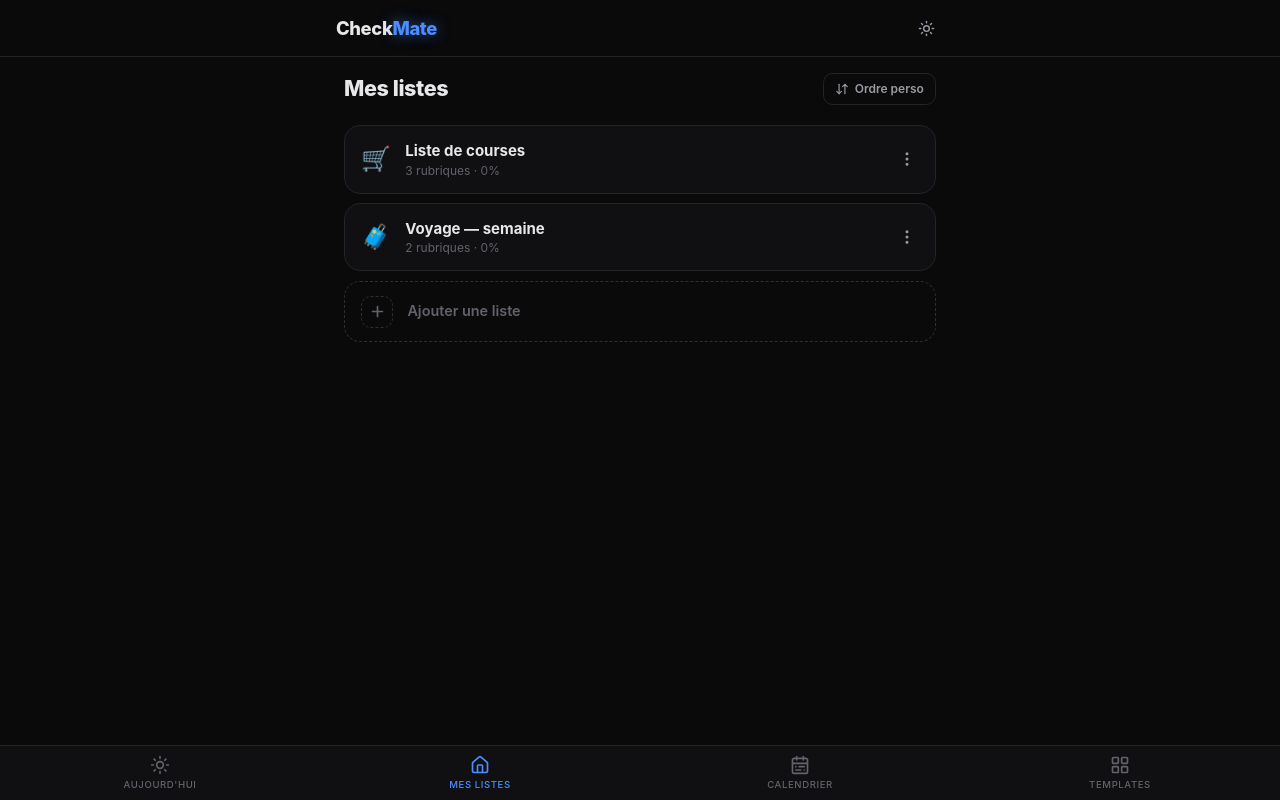
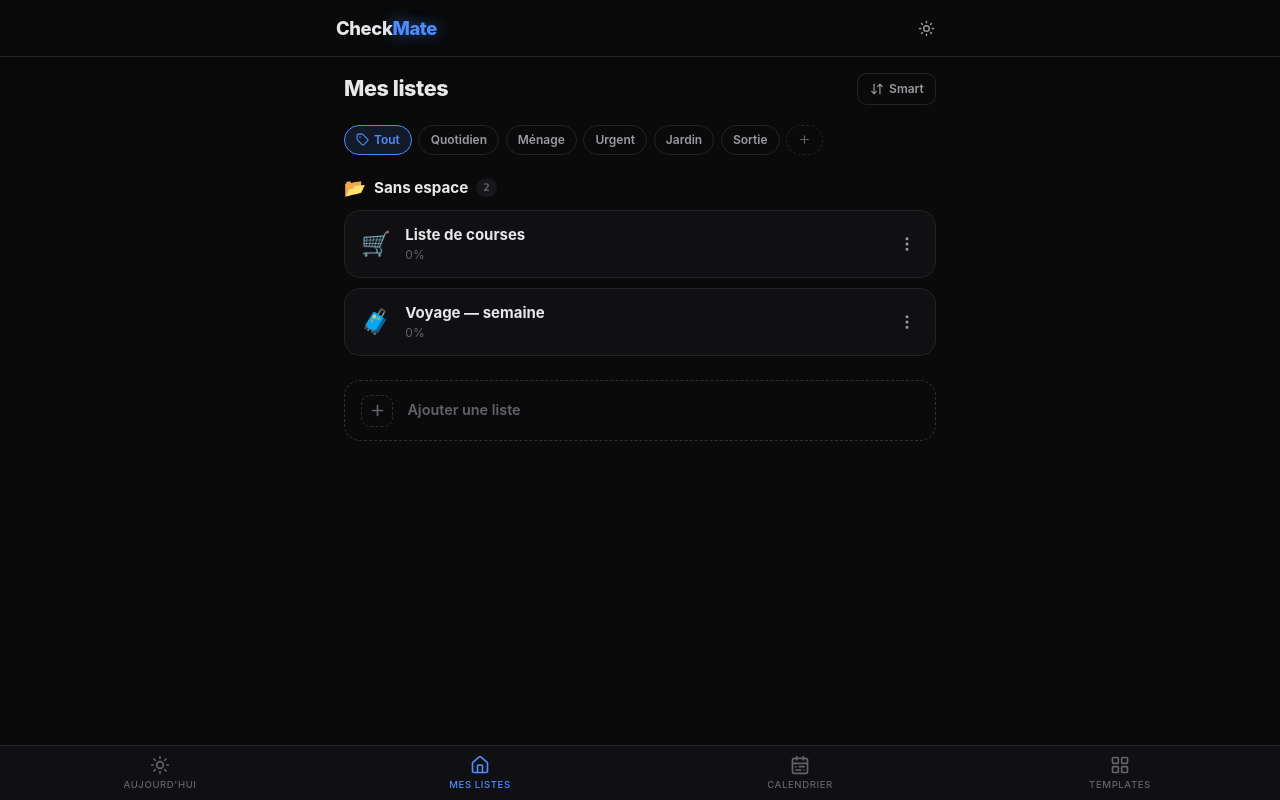
Before and after one commit to clementdelafontaine/check-mate-front, a Vue app in the folder front/: page / in a window 1280 px wide. Built offline with nearby package versions, Linux system fonts and the light colour scheme.

Commit message:
front: home grouped by spaces, label filter bar, smart sort, enriched list creation form (space, labels, date range)
Co-authored-by: clementdelafontaine <clementdelafontaine@users.noreply.github.com>

```diff
--- a/front/src/views/HomeView.vue
+++ b/front/src/views/HomeView.vue
@@ -1,14 +1,12 @@
 <script setup>
 import { ref, computed } from 'vue'
-import { useRouter } from 'vue-router'
 import { useChecklistsStore } from '../stores/checklists'
 import { useUndoToast } from '../composables/useUndoToast'
 import ItemCard from '../components/ItemCard.vue'
 import AddCard from '../components/AddCard.vue'
-import { X, LayoutGrid, FilePlus2, ArrowDownUp } from 'lucide-vue-next'
+import { X, LayoutGrid, FilePlus2, ArrowDownUp, Plus, Tag } from 'lucide-vue-next'
 
 const store = useChecklistsStore()
-const router = useRouter()
 const toast = useUndoToast()
 
 const progressOf = (list) => {
@@ -17,23 +15,46 @@ const progressOf = (list) => {
   const done = items.filter((i) => i.checked).length
   return Math.round((done / items.length) * 100)
 }
+const isActive = (list) => list.sections.some((s) => s.items.some((i) => !i.checked))
 
-const sortBy = ref('manual')
-const sortedLists = computed(() => {
+const sortBy = ref('smart')
+const sortOptions = [
+  { id: 'smart', label: 'Smart' },
+  { id: 'name', label: 'A→Z' },
+  { id: 'progress', label: 'Prog.' }
+]
+function cycleSort() {
+  const i = sortOptions.findIndex((o) => o.id === sortBy.value)
+  sortBy.value = sortOptions[(i + 1) % sortOptions.length].id
+}
+const sortLabel = computed(() => sortOptions.find((o) => o.id === sortBy.value)?.label ?? '')
+
+const labelFilter = ref(null)
+const filteredLists = computed(() => {
+  let lists = labelFilter.value
+    ? store.lists.filter((l) => l.labelIds?.includes(labelFilter.value))
+    : store.lists
   if (sortBy.value === 'name') {
-    return [...store.lists].sort((a, b) => a.name.localeCompare(b.name, 'fr'))
+    lists = [...lists].sort((a, b) => a.name.localeCompare(b.name, 'fr'))
+  } else if (sortBy.value === 'progress') {
+    lists = [...lists].sort((a, b) => progressOf(b) - progressOf(a))
+  } else {
+    lists = [...lists].sort((a, b) => Number(isActive(b)) - Number(isActive(a)))
   }
-  if (sortBy.value === 'progress') {
-    return [...store.lists].sort((a, b) => progressOf(b) - progressOf(a))
+  return lists
+})
+
+const spaceFilter = ref(null)
+const listsBySpace = computed(() => {
+  const groups = []
+  for (const space of store.spaces) {
+    const lists = filteredLists.value.filter((l) => l.spaceId === space.id)
+    if (lists.length) groups.push({ space, lists })
   }
-  return store.lists
+  const orphans = filteredLists.value.filter((l) => !l.spaceId || !store.spaceById(l.spaceId))
+  if (orphans.length) groups.push({ space: { id: '__none', name: 'Sans espace', emoji: '📂' }, lists: orphans })
+  return groups
 })
-function cycleSort() {
-  sortBy.value = sortBy.value === 'manual' ? 'name' : sortBy.value === 'name' ? 'progress' : 'manual'
-}
-const sortLabel = computed(
-  () => ({ manual: 'Ordre perso', name: 'A→Z', progress: 'Progression' }[sortBy.value])
-)
 
 function removeList(list) {
   const payload = store.removeList(list.id)
@@ -45,6 +66,10 @@ const showForm = ref(false)
 const pickedTemplateId = ref(null)
 const newName = ref('')
 const newEmoji = ref('📋')
+const newSpaceId = ref('')
+const newLabelIds = ref([])
+const newStartDate = ref('')
+const newEndDate = ref('')
 
 const EMOJIS = ['📋', '🛒', '🧳', '🏠', '✈️', '🎒', '🎁', '📝', '🌟', '🧹', '🔧', '💊']
 
@@ -60,19 +85,31 @@ function pick(id) {
   const tpl = id === 'blank' ? null : store.templateById(id)
   newName.value = tpl ? tpl.name : ''
   newEmoji.value = tpl ? tpl.emoji : '📋'
+  newSpaceId.value = store.spaces[0]?.id ?? ''
+  newLabelIds.value = []
+  newStartDate.value = ''
+  newEndDate.value = ''
+}
+
+function toggleNewLabel(id) {
+  const i = newLabelIds.value.indexOf(id)
+  if (i === -1) newLabelIds.value.push(id)
+  else newLabelIds.value.splice(i, 1)
 }
 
 function create() {
   const name = newName.value.trim()
   if (!name) return
-  if (pickedTemplateId.value === 'blank') {
-    store.createEmptyList(name, newEmoji.value)
-  } else {
-    store.createListFromTemplate(pickedTemplateId.value, name, newEmoji.value)
+  const created =
+    pickedTemplateId.value === 'blank'
+      ? store.createEmptyList(name, newEmoji.value, newSpaceId.value, newLabelIds.value, newStartDate.value || null, newEndDate.value || null)
+      : store.createListFromTemplate(pickedTemplateId.value, name, newEmoji.value, newSpaceId.value)
+  if (pickedTemplateId.value !== 'blank') {
+    for (const id of newLabelIds.value) store.toggleListLabel(created.id, id)
+    if (newStartDate.value) store.setListDates(created.id, newStartDate.value, newEndDate.value || null)
   }
   showForm.value = false
   pickedTemplateId.value = null
-  newName.value = ''
   toast.show('Liste créée')
 }
 
@@ -81,6 +118,19 @@ function closeAll() {
   showForm.value = false
   pickedTemplateId.value = null
   newName.value = ''
+}
+
+const showNewLabelForm = ref(false)
+const newLabelName = ref('')
+const newLabelColor = ref('#4d8dff')
+const LABEL_COLORS = ['#4d8dff', '#f5a524', '#e5484d', '#3fb950', '#a371f7', '#ea4aaa']
+
+function createLabel() {
+  const name = newLabelName.value.trim()
+  if (!name) return
+  store.addLabel(name, newLabelColor.value)
+  newLabelName.value = ''
+  showNewLabelForm.value = false
 }
 </script>
 
@@ -93,18 +143,75 @@ function closeAll() {
       </button>
     </div>
 
+    <div class="label-bar">
+      <button
+        class="label-chip all"
+        :class="{ active: !labelFilter }"
+        @click="labelFilter = null"
+      >
+        <Tag :size="13" /> Tout
+      </button>
+      <button
+        v-for="label in store.labels"
+        :key="label.id"
+        class="label-chip"
+        :class="{ active: labelFilter === label.id }"
+        :style="{ '--chip-color': label.color }"
+        @click="labelFilter = labelFilter === label.id ? null : label.id"
+      >
+        {{ label.name }}
+      </button>
+      <button class="label-chip add" @click="showNewLabelForm = true">
+        <Plus :size="13" />
+      </button>
+    </div>
+
+    <section v-for="group in listsBySpace" :key="group.space.id" class="space-group">
+      <h2 class="space-title">
+        <span class="space-emoji">{{ group.space.emoji }}</span>
+        {{ group.space.name }}
+        <span class="space-count font-mono">{{ group.lists.length }}</span>
+      </h2>
       <ul class="lists">
-      <li v-for="list in sortedLists" :key="list.id">
+        <li v-for="list in group.lists" :key="list.id">
           <ItemCard
             :to="`/list/${list.id}`"
             :emoji="list.emoji"
             :name="list.name"
-          :meta="`${list.sections.length} rubriques · ${progressOf(list)}%`"
+            :meta="`${progressOf(list)}%`"
             @delete="removeList(list)"
           />
         </li>
+      </ul>
+    </section>
+
+    <ul class="lists">
       <li><AddCard label="Ajouter une liste" @click="showTemplatePicker = true" /></li>
     </ul>
+
+    <div v-if="showNewLabelForm" class="overlay" @click.self="showNewLabelForm = false">
+      <div class="dialog">
+        <div class="dialog-head">
+          <span class="font-mono dialog-title">Nouvelle étiquette</span>
+          <button class="icon-btn" aria-label="Fermer" @click="showNewLabelForm = false"><X :size="18" /></button>
+        </div>
+        <form @submit.prevent="createLabel">
+          <input v-model="newLabelName" class="input" type="text" placeholder="Nom de l'étiquette" autofocus />
+          <div class="color-row">
+            <button
+              v-for="c in LABEL_COLORS"
+              :key="c"
+              type="button"
+              class="color-dot"
+              :class="{ active: newLabelColor === c }"
+              :style="{ background: c }"
+              @click="newLabelColor = c"
+            />
+          </div>
+          <button type="submit" class="submit">Créer</button>
+        </form>
+      </div>
+    </div>
 
     <div v-if="showTemplatePicker" class="overlay" @click.self="closeAll">
       <div class="dialog">
@@ -161,6 +268,32 @@ function closeAll() {
             </button>
           </div>
           <input v-model="newName" class="input" type="text" placeholder="Nom de la liste" autofocus />
+
+          <select v-model="newSpaceId" class="input select">
+            <option value="" disabled>Espace…</option>
+            <option v-for="s in store.spaces" :key="s.id" :value="s.id">{{ s.emoji }} {{ s.name }}</option>
+          </select>
+
+          <div class="labels-row">
+            <button
+              v-for="label in store.labels"
+              :key="label.id"
+              type="button"
+              class="label-chip"
+              :class="{ active: newLabelIds.includes(label.id) }"
+              :style="{ '--chip-color': label.color }"
+              @click="toggleNewLabel(label.id)"
+            >
+              {{ label.name }}
+            </button>
+          </div>
+
+          <div class="dates-row">
+            <input v-model="newStartDate" class="input date" type="date" />
+            <span class="date-sep">→</span>
+            <input v-model="newEndDate" class="input date" type="date" />
+          </div>
+
           <button type="submit" class="submit">Créer</button>
         </form>
       </div>
@@ -182,11 +315,58 @@ function closeAll() {
   border: 1px solid var(--line);
   border-radius: 0.6rem;
   color: var(--ink-muted);
-  transition: border-color 0.15s, color 0.15s;
 }
 .sort-btn:active {
   border-color: var(--accent-dim);
   color: var(--accent);
+}
+.label-bar {
+  display: flex;
+  flex-wrap: wrap;
+  gap: 0.4rem;
+  margin-bottom: 1.25rem;
+}
+.label-chip {
+  display: flex;
+  align-items: center;
+  gap: 0.3rem;
+  padding: 0.32rem 0.7rem;
+  font-size: 0.75rem;
+  font-weight: 600;
+  border: 1px solid var(--line);
+  border-radius: 999px;
+  color: var(--ink-muted);
+  transition: border-color 0.15s, color 0.15s, background 0.15s;
+}
+.label-chip.active {
+  border-color: var(--chip-color, var(--accent));
+  color: var(--chip-color, var(--accent));
+  background: color-mix(in srgb, var(--chip-color, var(--accent)) 12%, transparent);
+}
+.label-chip.add {
+  border-style: dashed;
+  color: var(--ink-faint);
+}
+.space-group {
+  margin-bottom: 1.5rem;
+}
+.space-title {
+  display: flex;
+  align-items: center;
+  gap: 0.5rem;
+  margin: 0 0 0.6rem;
+  font-size: 0.95rem;
+  font-weight: 700;
+}
+.space-emoji {
+  font-size: 1.1rem;
+}
+.space-count {
+  font-size: 0.65rem;
+  color: var(--ink-faint);
+  background: var(--bg-2);
+  padding: 0.1rem 0.45rem;
+  border-radius: 999px;
 }
 .lists {
   list-style: none;
@@ -209,6 +389,8 @@ function closeAll() {
 }
 .dialog {
   width: min(22rem, 100%);
+  max-height: calc(100dvh - 3rem);
+  overflow-y: auto;
   border: 1px solid var(--line);
   border-radius: 1rem;
   background: var(--bg-1);
@@ -236,6 +418,22 @@ function closeAll() {
   border-radius: 0.5rem;
   color: var(--ink-muted);
 }
+.color-row {
+  display: flex;
+  gap: 0.5rem;
+  margin-bottom: 0.75rem;
+}
+.color-dot {
+  width: 1.9rem;
+  height: 1.9rem;
+  border-radius: 999px;
+  border: 2px solid transparent;
+  transition: border-color 0.15s, transform 0.1s;
+}
+.color-dot.active {
+  border-color: var(--ink);
+  transform: scale(1.12);
+}
 .picker-list {
   display: flex;
   flex-direction: column;
@@ -250,7 +448,6 @@ function closeAll() {
   border: 1px solid var(--line);
   border-radius: 0.75rem;
   text-align: left;
-  transition: border-color 0.15s;
 }
 .picker-item:active {
   border-color: var(--accent-dim);
@@ -301,7 +498,6 @@ function closeAll() {
   font-size: 1.2rem;
   border: 1px solid var(--line);
   border-radius: 0.6rem;
-  transition: border-color 0.15s;
 }
 .emoji-choice.active {
   border-color: var(--accent);
@@ -316,9 +512,34 @@ function closeAll() {
   color: var(--ink);
   outline: none;
   margin-bottom: 0.6rem;
+  color-scheme: dark;
+}
+html[data-theme='light'] .input {
+  color-scheme: light;
 }
 .input:focus {
   border-color: var(--accent-dim);
+}
+.select {
+  appearance: none;
+}
+.labels-row {
+  display: flex;
+  flex-wrap: wrap;
+  gap: 0.4rem;
+  margin-bottom: 0.75rem;
+}
+.dates-row {
+  display: flex;
+  align-items: center;
+  gap: 0.5rem;
+  margin-bottom: 0.6rem;
+}
+.dates-row .input {
+  margin-bottom: 0;
+}
+.date-sep {
+  color: var(--ink-faint);
 }
 .submit {
   width: 100%;
```
Lines whose indentation alone changed are shown as unchanged.
